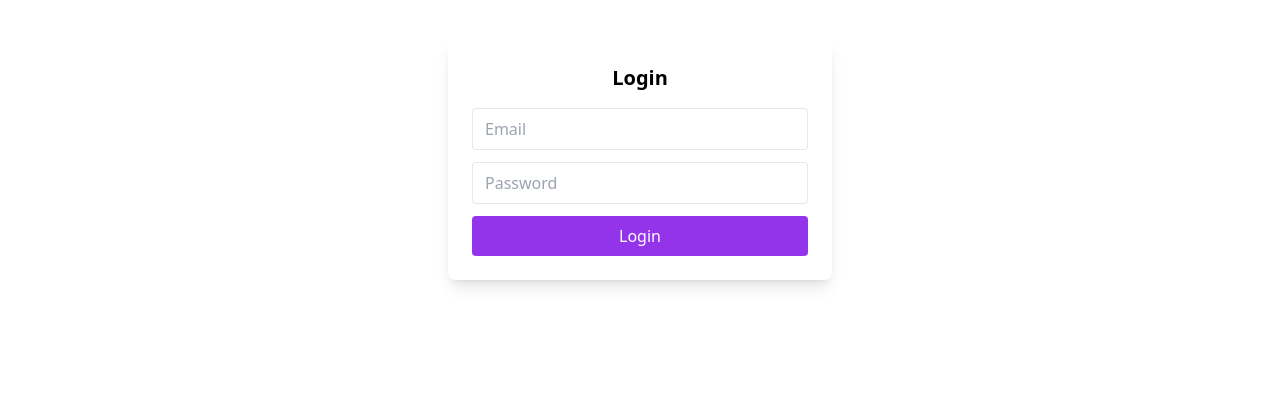
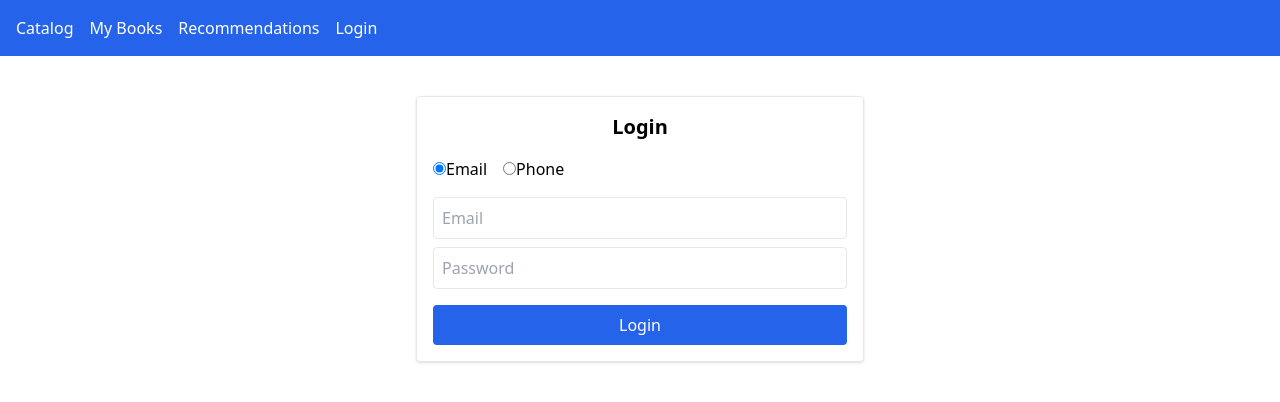
Before and after one commit to bookerflykidslibrary/bookerfly_6june_2025, a React (Create React App) app: page /login in a window 1280 px wide. Shown: the top 402 px of the page. Built offline with nearby package versions, Linux system fonts and the light colour scheme.

Commit message:
Fixed thumbnail logic and updated Catalog UI

```diff
--- a/src/App.js
+++ b/src/App.js
@@ -1,30 +1,66 @@
+// src/App.js
+import { BrowserRouter as Router, Routes, Route, useLocation, useNavigate } from 'react-router-dom';
 import { useEffect, useState } from 'react';
-import supabase from './utils/supabaseClient';
+import { createClient } from '@supabase/supabase-js';
+
+import Navbar from './components/Navbar';
+import Login from './pages/Login';
 import Catalog from './pages/Catalog';
-import Login from './pages/Login';
+import MyBooks from './pages/MyBooks';
+import Recommendations from './pages/Recommendations';
+import AdminAddBook from './pages/AdminAddBook';
+import IssueBooks from './pages/IssueBooks';
 
-function App() {
-  const [user, setUser] = useState(null);
+const supabase = createClient(
+  process.env.REACT_APP_PUBLIC_SUPABASE_URL,
+  process.env.REACT_APP_PUBLIC_SUPABASE_ANON_KEY
+);
+
+// Public routes
+const publicPaths = ['/', '/login', '/catalog'];
+
+function AppRoutes() {
+  const [loading, setLoading] = useState(true);
+  const location = useLocation();
+  const navigate = useNavigate();
 
   useEffect(() => {
-    supabase.auth.getUser().then(({ data }) => {
-      setUser(data?.user ?? null);
-    });
+    const checkAuth = async () => {
+      const { data: { session } } = await supabase.auth.getSession();
 
-    const { data: listener } = supabase.auth.onAuthStateChange((_event, session) => {
-      setUser(session?.user || null);
-    });
+      const path = location.pathname.toLowerCase();
+      if (!session && !publicPaths.includes(path)) {
+        navigate('/login');
+      }
 
-    return () => {
-      listener?.subscription?.unsubscribe();
+      setLoading(false);
     };
-  }, []);
+
+    checkAuth();
+  }, [location.pathname]);
+
+  if (loading) return <div className="p-4 text-center text-gray-500">Checking auth...</div>;
 
   return (
-    <div>
-      {user ? <Catalog user={user} /> : <Login onLogin={setUser} />}
-    </div>
+    <>
+      <Navbar />
+      <Routes>
+        <Route path="/" element={<Catalog />} />
+        <Route path="/catalog" element={<Catalog />} />
+        <Route path="/login" element={<Login />} />
+        <Route path="/my-books" element={<MyBooks />} />
+        <Route path="/recommendations" element={<Recommendations />} />
+        <Route path="/admin/add-book" element={<AdminAddBook />} />
+        <Route path="/admin/issue-books" element={<IssueBooks />} />
+      </Routes>
+    </>
   );
 }
 
-export default App;
+export default function App() {
+  return (
+    <Router>
+      <AppRoutes />
+    </Router>
+  );
+}
--- a/src/pages/Login.jsx
+++ b/src/pages/Login.jsx
@@ -1,47 +1,95 @@
 import { useState } from 'react';
 import supabase from '../utils/supabaseClient';
 
-export default function Login({ onLogin }) {
+export default function LoginPage() {
   const [email, setEmail] = useState('');
+  const [phone, setPhone] = useState('');
   const [password, setPassword] = useState('');
-  const [errorMsg, setErrorMsg] = useState('');
+  const [isEmailLogin, setIsEmailLogin] = useState(true);
+  const [error, setError] = useState(null);
 
   const handleLogin = async (e) => {
     e.preventDefault();
+    setError(null);
 
-    const { data, error } = await supabase.auth.signInWithPassword({
+    let result;
+    if (isEmailLogin) {
+      result = await supabase.auth.signInWithPassword({
         email,
         password,
       });
+    } else {
+      result = await supabase.auth.signInWithPassword({
+        phone,
+        password,
+      });
+    }
 
-    if (error) {
-      setErrorMsg(error.message);
+    if (result.error) {
+      setError(result.error.message);
     } else {
-      setErrorMsg('');
-      onLogin(data.user); // Pass the logged-in user to parent
+      window.location.href = '/catalog'; // redirect after login
     }
   };
 
   return (
-    <div className="max-w-sm mx-auto p-6 bg-white rounded-lg shadow-lg mt-10">
-      <h2 className="text-xl font-bold mb-4 text-center">Login</h2>
-      <form onSubmit={handleLogin} className="flex flex-col gap-3">
+    <div className="max-w-md mx-auto p-4 mt-10 border rounded shadow">
+      <h1 className="text-xl font-bold mb-4 text-center">Login</h1>
+
+      <div className="mb-4">
+        <label>
+          <input
+            type="radio"
+            name="loginType"
+            checked={isEmailLogin}
+            onChange={() => setIsEmailLogin(true)}
+          />
+          Email
+        </label>
+        <label className="ml-4">
+          <input
+            type="radio"
+            name="loginType"
+            checked={!isEmailLogin}
+            onChange={() => setIsEmailLogin(false)}
+          />
+          Phone
+        </label>
+      </div>
+
+      <form onSubmit={handleLogin}>
+        {isEmailLogin ? (
           <input
             type="email"
+            placeholder="Email"
+            className="w-full mb-2 p-2 border rounded"
             value={email}
-          placeholder="Email"
-          className="border px-3 py-2 rounded"
             onChange={(e) => setEmail(e.target.value)}
           />
+        ) : (
+          <input
+            type="tel"
+            placeholder="Phone (e.g. +911234567890)"
+            className="w-full mb-2 p-2 border rounded"
+            value={phone}
+            onChange={(e) => setPhone(e.target.value)}
+          />
+        )}
+
         <input
           type="password"
+          placeholder="Password"
+          className="w-full mb-4 p-2 border rounded"
           value={password}
-          placeholder="Password"
-          className="border px-3 py-2 rounded"
           onChange={(e) => setPassword(e.target.value)}
         />
-        {errorMsg && <p className="text-red-500 text-sm">{errorMsg}</p>}
-        <button type="submit" className="bg-purple-600 text-white py-2 rounded hover:bg-purple-800">
+
+        {error && <p className="text-red-500 mb-2">{error}</p>}
+
+        <button
+          type="submit"
+          className="w-full bg-blue-600 text-white py-2 rounded hover:bg-blue-700"
+        >
           Login
         </button>
       </form>
```
Lines whose indentation alone changed are shown as unchanged.
